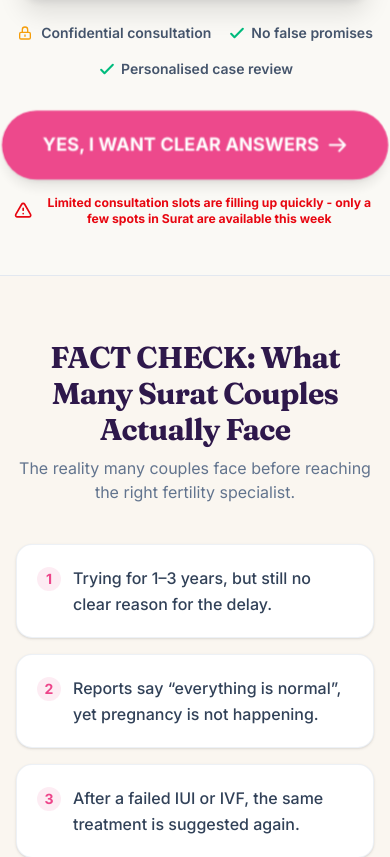
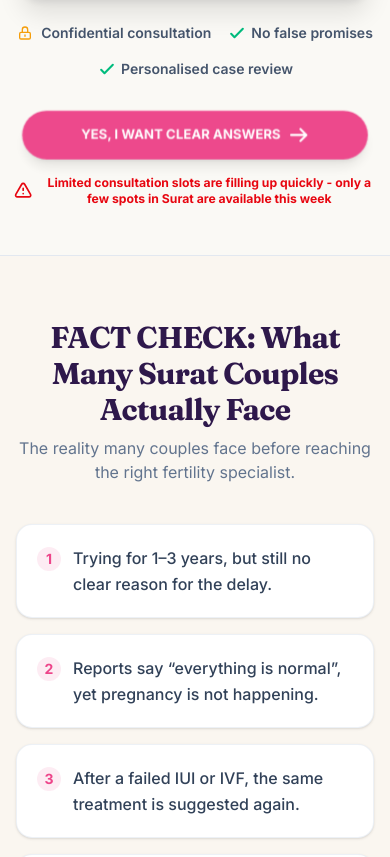
Before and after one commit to salehafirdous/BavishiIvf_VSL, a React (Vite) app: page / in a window 390 px wide. Shown: the part 975-1832 px from the top of the page. Built offline with nearby package versions, Linux system fonts and the light colour scheme.

Commit message:
changes done

```diff
--- a/src/App.tsx
+++ b/src/App.tsx
@@ -238,6 +238,9 @@ function App() {
   ];
 
   const testimonials = [
+    { title: "Patient Review", id: "zO91KruM-m0", subtitle: "Success Story", type: "video" },
+    { title: "Patient Review", id: "llJJm3TmbCA", subtitle: "Success Story", type: "video" },
+    { title: "Patient Review", id: "hwyKJITCgFk", subtitle: "Success Story", type: "video" },
     { title: "Personalised Treatment Wins", id: "SbkV-1fSonM", subtitle: "Patient Review", type: "video" },
     { title: "Patient Review", id: "tfc645Tz3vw", subtitle: "Success Story", type: "video" },
     { title: "Patient Review", id: "4M_szNqtRMA", subtitle: "Success Story", type: "video" },
@@ -368,7 +371,7 @@ function App() {
 
         <button
           onClick={scrollToForm}
-          className="mt-8 bg-rose-brand hover:brightness-110 text-white font-bold px-10 py-5 rounded-full text-lg sm:text-xl flex items-center shadow-lg transition duration-300 transform hover:scale-[1.02] relative overflow-hidden justify-center animate-pulse-pop group"
+          className="mt-8 bg-rose-brand hover:brightness-110 text-white font-bold px-4 sm:px-10 py-3.5 sm:py-5 rounded-full text-[13px] sm:text-xl flex items-center shadow-lg transition duration-300 transform hover:scale-[1.02] relative overflow-hidden justify-center animate-pulse-pop group w-[95%] sm:w-auto max-w-full mx-auto"
         >
           <span className="absolute inset-0 w-full h-full bg-gradient-to-r from-transparent via-white/40 to-transparent -skew-x-12 translate-x-[-150%] animate-cta-shine"></span>
           <span className="relative z-10 flex items-center justify-center gap-2 whitespace-nowrap">
```
